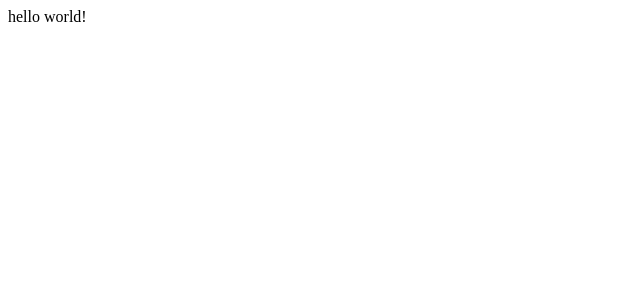
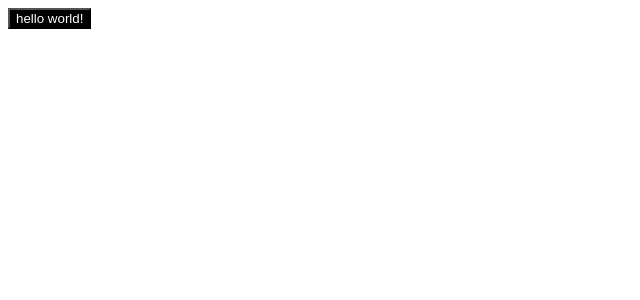
Before and after one commit to paldal-idol/BbangNyang, a React app in the folder client/: page / in a window 1280 px wide. Shown: the top 300 px of the page, without its empty margins (0-640 px from the left). Built offline with nearby package versions, Linux system fonts and the light colour scheme.

Commit message:
feat : client styled-component 적용

```diff
--- a/client/package.json
+++ b/client/package.json
@@ -13,7 +13,8 @@
   "license": "ISC",
   "dependencies": {
     "react": "^17.0.2",
-    "react-dom": "^17.0.2"
+    "react-dom": "^17.0.2",
+    "styled-components": "^5.3.0"
   },
   "devDependencies": {
     "@babel/core": "^7.14.3",
--- a/client/src/components/App.tsx
+++ b/client/src/components/App.tsx
@@ -1,7 +1,13 @@
 import * as React from 'react';
+import styled from 'styled-components';
+
+const Button = styled.button`
+  background: black;
+  color: white;
+`;
 
 const App: React.FC = () => {
-  return <div>hello world!</div>;
+  return <Button>hello world!</Button>;
 };
 
 export default App;
```
Also changed, not shown: 1 other file (tests, documents, lock files or other folders).
